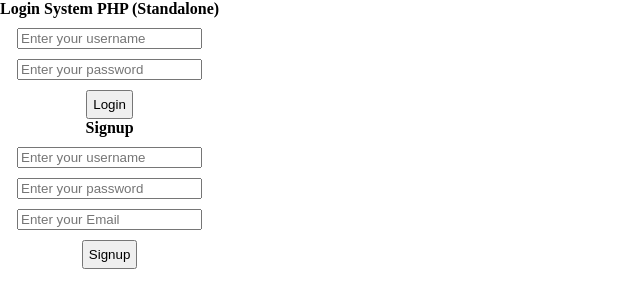
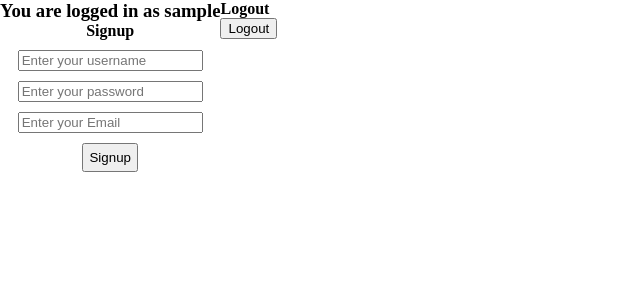
Before and after one commit to cyberadityacode/php, a PHP site: page /login.php in a window 1280 px wide. Shown: the top 308 px of the page, without its empty margins (0-640 px from the left). Run offline with PHP 8.4, Linux system fonts and the light colour scheme; the visitor is signed in with stand-in values (Sample User, id 1).

Commit message:
added logout functionality with dynamic display

```diff
--- a/09_LoginSystem_PHP(Standalone)/includes/login_view.inc.php
+++ b/09_LoginSystem_PHP(Standalone)/includes/login_view.inc.php
@@ -1,6 +1,14 @@
 <?php
 
 declare(strict_types=1);
+
+function outputUsername(){
+    if(isset($_SESSION["user_id"])){
+        echo "You are logged in as ". $_SESSION["user_username"];
+    }else{
+        echo "You are not logged in";
+    }
+}
 
 function checkLoginErrors(): void
 {
--- a/09_LoginSystem_PHP(Standalone)/login.php
+++ b/09_LoginSystem_PHP(Standalone)/login.php
@@ -17,15 +17,25 @@ require_once "includes/login_view.inc.php";
 <body>
 
     <main>
+        <h3>
+            <?php
+            outputUsername();
+            ?>
+        </h3>
+        <section class="login-section">
 
+            <?php
+            if (!isset($_SESSION["user_id"])) { ?>
+                <h4>Login System PHP (Standalone)</h4>
+                <form action="includes/login.inc.php" method="post">
+                    <input type="text" name="username" placeholder="Enter your username">
+                    <input type="password" name="password" placeholder="Enter your password">
+                    <button type="submit">Login</button>
+                </form>
+                <?php
+            }
+            ?>
 
-        <section class="login-section">
-            <h4>Login System PHP (Standalone)</h4>
-            <form action="includes/login.inc.php" method="post">
-                <input type="text" name="username" placeholder="Enter your username">
-                <input type="password" name="password" placeholder="Enter your password">
-                <button type="submit">Login</button>
-            </form>
 
             <?php
             checkLoginErrors();
@@ -46,7 +56,17 @@ require_once "includes/login_view.inc.php";
             checkSignupError();
             ?>
         </section>
+
+
+
     </main>
+
+    <h4>Logout </h4>
+    <form action="includes/logout.inc.php" method="post">
+
+        <button type="submit">Logout</button>
+    </form>
+
 </body>
 
 </html>
```
Also changed, not shown: 09_LoginSystem_PHP(Standalone)/includes/logout.inc.php (added, +8 -0 lines).
